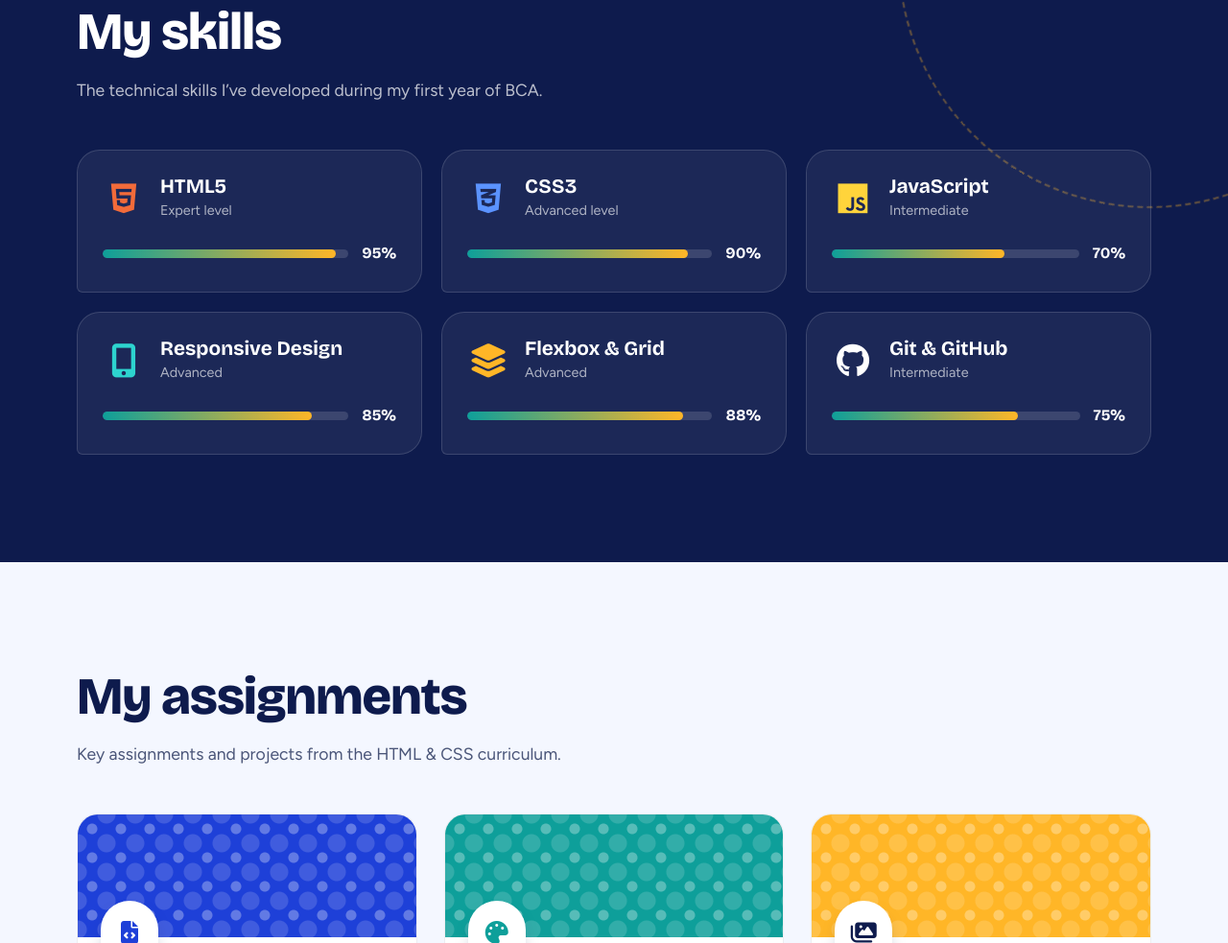
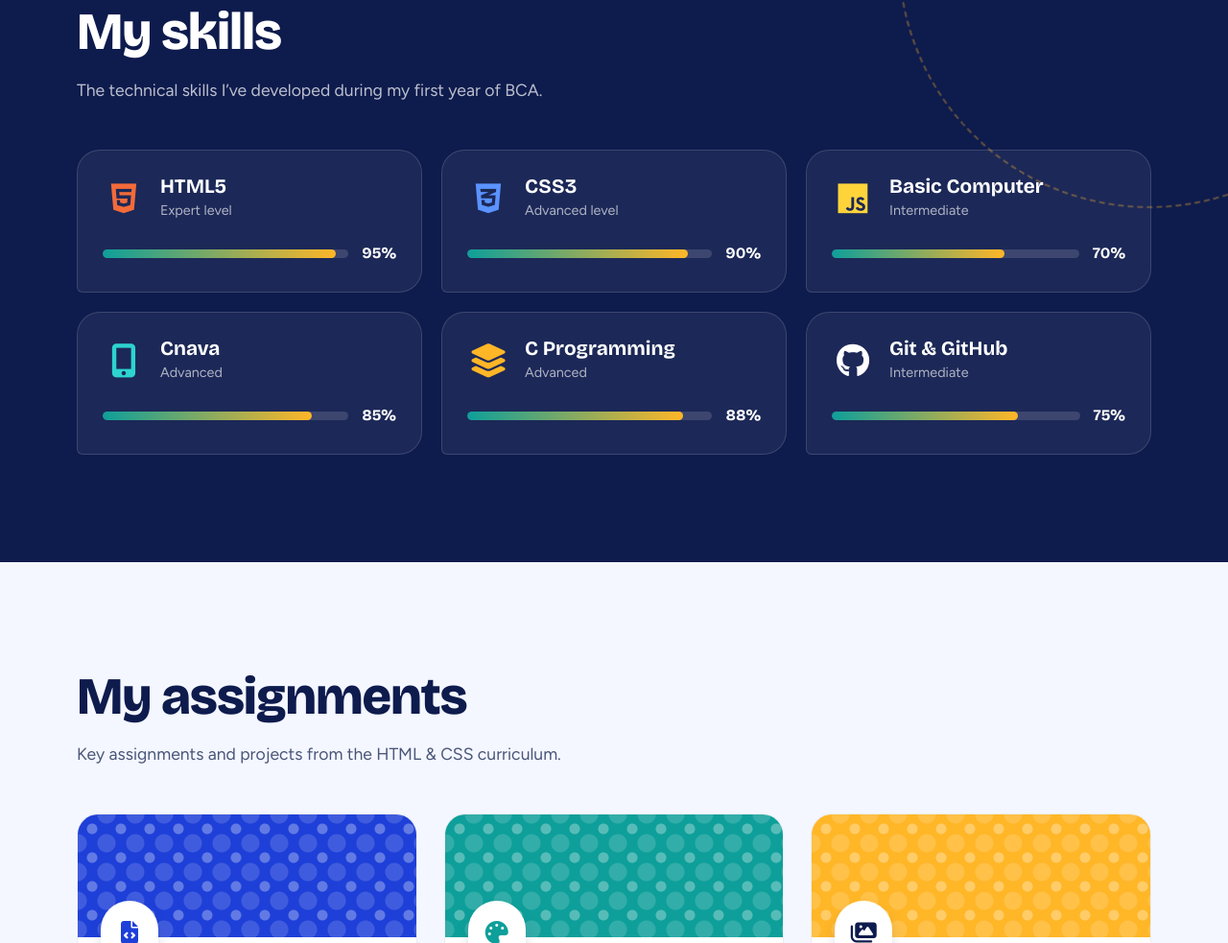
Before and after one commit to lakshyajeetbkn973-cmyk/My-portfolio, a plain HTML site: page index.html in a window 1280 px wide. Shown: the part 2115-3098 px from the top of the page at 96% size. Drawn offline with nearby package versions, Linux system fonts and the light colour scheme.

Commit message:
index.html

```diff
--- a/index.html
+++ b/index.html
@@ -168,7 +168,7 @@
           <article class="skill">
             <div class="skill-head"><i class="fab fa-js" style="color:#FFD43B"></i>
               <div>
-                <h3>JavaScript</h3>
+                <h3>Basic Computer </h3>
                 <p class="level">Intermediate</p>
               </div>
             </div>
@@ -181,7 +181,7 @@
           <article class="skill">
             <div class="skill-head"><i class="fas fa-mobile-alt" style="color:#2DD4CF"></i>
               <div>
-                <h3>Responsive Design</h3>
+                <h3>Cnava</h3>
                 <p class="level">Advanced</p>
               </div>
             </div>
@@ -194,7 +194,7 @@
           <article class="skill">
             <div class="skill-head"><i class="fas fa-layer-group" style="color:var(--marigold)"></i>
               <div>
-                <h3>Flexbox &amp; Grid</h3>
+                <h3>C Programming</h3>
                 <p class="level">Advanced</p>
               </div>
             </div>
```
